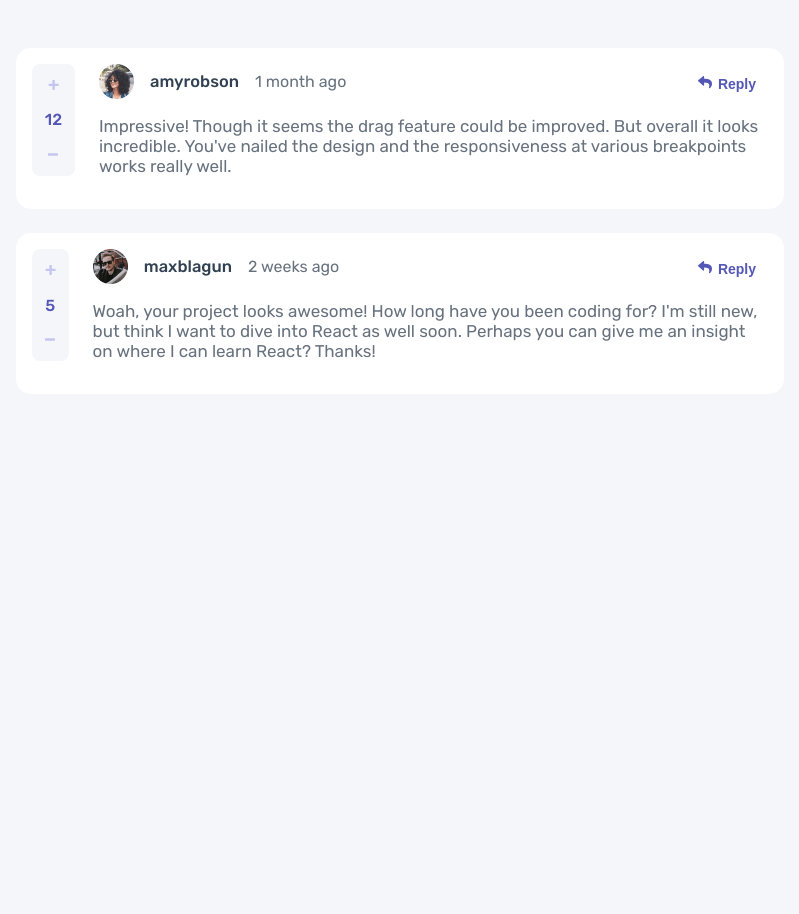
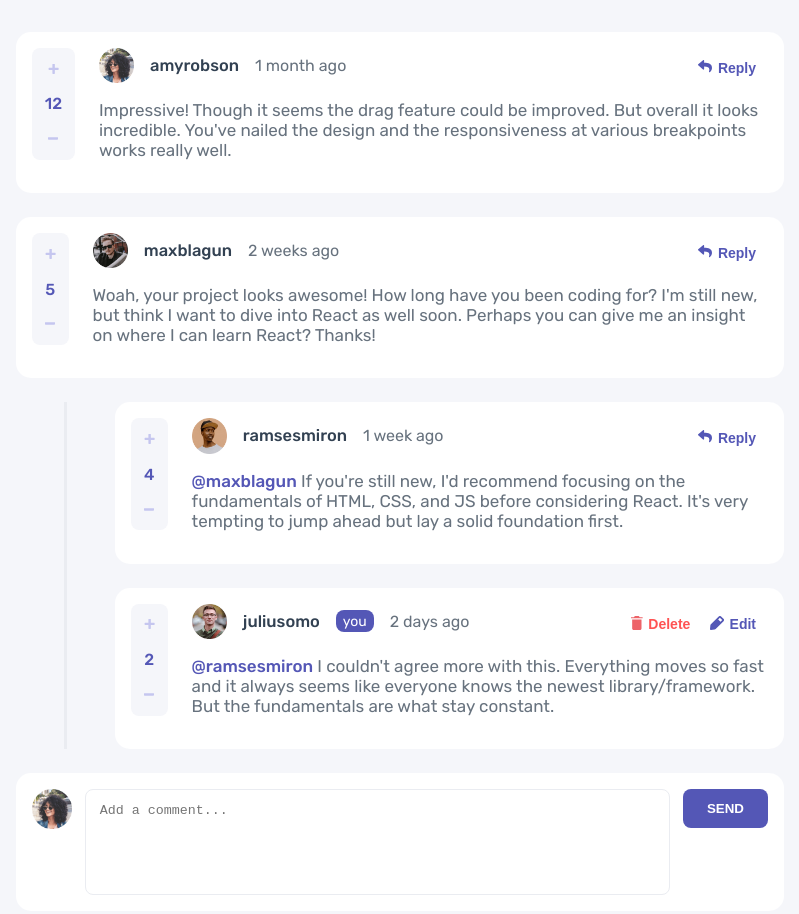
Before and after one commit to k0bek/interactive-comments-section-main, a plain HTML site: page index.html in a window 1280 px wide. Shown: the whole page, without its empty margins (240-1039 px from the left). Before the commit the page ends 800 px from the top, so only its background shows below. Drawn offline with Linux system fonts and the light colour scheme.

Commit message:
initialized finished created ownComment add

```diff
--- a/index.html
+++ b/index.html
@@ -11,6 +11,7 @@
   <link href="https://fonts.googleapis.com/css2?family=Rubik:wght@400;500;700&display=swap" rel="stylesheet">
   <script src="https://kit.fontawesome.com/ab367dd5ba.js" crossorigin="anonymous"></script>
   <link rel="stylesheet" href="./css/main.css">
+
 </head>
 
 <body>
@@ -156,14 +157,31 @@
 
       </div> -->
 
+      <div class="card card-add">
+
+        <div class="card-add-mobile">
+          <textarea name="" class="card-add__textarea" placeholder="Add a comment..."></textarea>
+          <div class="card-add-content">
+            <img class="card-add__img" src="./images/avatars/image-amyrobson.png" alt="">
+            <button class="card-add__send">Send</button>
+          </div>
+        </div>
+
+        <div class="card-add-desktop">
+          <img class="card-add__img" src="./images/avatars/image-amyrobson.png" alt="">
+          <textarea name="" class="card-add__textarea" placeholder="Add a comment..."></textarea>
+          <button class="card-add__send">Send</button>
+        </div>
+
+      </div>
+
     </div>
 
   </div>
   </div>
 
 
-
-  <script src="./js/main.js" defer type="module"></script>
+  <script src="./js/main.js" type="module"></script>
 </body>
 
 </html>
--- a/js/main.js
+++ b/js/main.js
@@ -4,6 +4,7 @@ import { ParagraphText } from "./components/CardText.js";
 import { Image } from "./components/Image.js";
 
 const cardsSection = document.querySelector(".cards");
+const cardAddBtn = document.querySelector(".card-add");
 
 const fetchJSON = async function () {
 	const JSON_URL = "./data.json";
@@ -30,16 +31,9 @@ async function getResponse() {
 	return currentUser, comments;
 }
 
-async function initializeComments() {
-	const commentsInformations = await getResponse();
-
-	for (const commentInfo of commentsInformations) {
-		const comment = document.createElement("div");
-		comment.classList.add("card");
-		comment.id = commentInfo.id;
-		cardsSection.append(comment);
-		comment.innerHTML = `
-		<div class="card__votes desktop">
+function initializeCommentsInner(commentInfo, addnotation = "") {
+	const createdComment = `
+	<div class="card__votes desktop">
 
 		${Button("./images/icon-plus.svg", "card__votes--plus")}
 
@@ -53,10 +47,11 @@ async function initializeComments() {
               ${Image(commentInfo.user.image.png)}
             </div>
             ${ParagraphText("card-top__username", commentInfo.user.username)}
+			${addYouSpanToOwnComment(commentInfo.user.username)}
             ${ParagraphText("card-top__time", commentInfo.createdAt)}
           </div>
 
-          ${ParagraphText("card-text", commentInfo.content)}
+          ${ParagraphText("card-text", addnotation + commentInfo.content)}
 
 
           <div class="card-bottom">
@@ -74,7 +69,21 @@ async function initializeComments() {
 						)}
           </div>
         </div>
+	`;
 
+	return createdComment;
+}
+
+async function initializeComments() {
+	const commentsInformations = await getResponse();
+
+	for (const commentInfo of commentsInformations) {
+		const comment = document.createElement("div");
+		comment.classList.add("card");
+		comment.id = commentInfo.id;
+		cardsSection.append(comment);
+		comment.innerHTML = `
+		${initializeCommentsInner(commentInfo)}
 		`;
 
 		const commentInfoReplies = commentInfo.replies;
@@ -85,9 +94,80 @@ async function initializeComments() {
 	}
 }
 
-const initializeRepliesComments = async function () {
-	const initialized = await initializeComments();
-	console.log(initialized);
-};
+function initializeCreatedComment(commentInfo) {
+	const comment = document.createElement("div");
+	comment.classList.add("card");
+	comment.id = commentInfo.id;
+	cardsSection.append(comment);
+	comment.innerHTML = `
+		${initializeCommentsInner(commentInfo)}
+		`;
+}
+
+async function initializeRepliesComments() {
+	const replyComments = await initializeComments();
+
+	const answersSection = document.createElement("div");
+	answersSection.className = "answers";
+	cardsSection.append(answersSection);
+
+	for (const replyComment of replyComments) {
+		const comment = document.createElement("div");
+		comment.className = "card card-answer";
+		comment.id = replyComment.id;
+		comment.dataset.type = "reply";
+		answersSection.append(comment);
+		const replyingTo = `<span class="card-text-span">@${replyComment.replyingTo}</span> `;
+		comment.innerHTML = `
+		${initializeCommentsInner(replyComment, replyingTo)}
+		`;
+
+		if (replyComment.user.username === "juliusomo") {
+			initializeOwnComment(comment);
+		}
+	}
+}
+
+function initializeOwnComment(comment) {
+	const cardBottomReply = comment.querySelector(".card-bottom__reply");
+
+	cardBottomReply.innerHTML = `
+	<span class="card-bottom__delete-icon"><img src="./images/icon-delete.svg" alt=""></span>
+              <p class="card-bottom__delete-text">Delete</p>
+              <span class="card-bottom__reply-icon"><img src="./images/icon-edit.svg" alt=""></span>
+              <p class="card-bottom__reply-text">Edit</p>
+	`;
+}
+
+function addYouSpanToOwnComment(username) {
+	if (username === "juliusomo") {
+		return `
+		<span class="card-top__you">you</span>
+		`;
+	} else {
+		return "";
+	}
+}
+
+function createOwnComment(e) {
+	const comment = {
+		id: 1,
+		content:
+			"Impressive! Though it seems the drag feature could be improved. But overall it looks incredible. You've nailed the design and the responsiveness at various breakpoints works really well.",
+		createdAt: "1 month ago",
+		score: 12,
+		user: {
+			image: {
+				png: "./images/avatars/image-amyrobson.png",
+				webp: "./images/avatars/image-amyrobson.webp",
+			},
+			username: "amyrobson",
+		},
+	};
+	if (e.target.classList.contains("card-add__send")) {
+		initializeCreatedComment(comment);
+	}
+}
 
 initializeRepliesComments();
+cardAddBtn.addEventListener("click", createOwnComment);
--- a/sass/main.scss
+++ b/sass/main.scss
@@ -7,7 +7,7 @@
 	justify-content: center;
 	align-items: center;
 	flex-direction: column;
-	padding: 3em 1em;
+	padding: 2em 1em;
 	gap: 1.5em;
 	width: 80%;
 
@@ -105,6 +105,7 @@
 		}
 
 		&-add {
+			order: 1;
 			&-desktop {
 				display: none;
 			}
@@ -159,9 +160,15 @@
 			color: $white;
 		}
 	}
+
+	.answers {
+		display: flex;
+		flex-direction: column;
+		gap: 1.5em;
+	}
 }
 
-@media (min-width: 600px) {
+@media (min-width: 768px) {
 	.cards {
 		.card {
 			position: relative;
```
Also changed, not shown: css/main.css, 1 other file.
